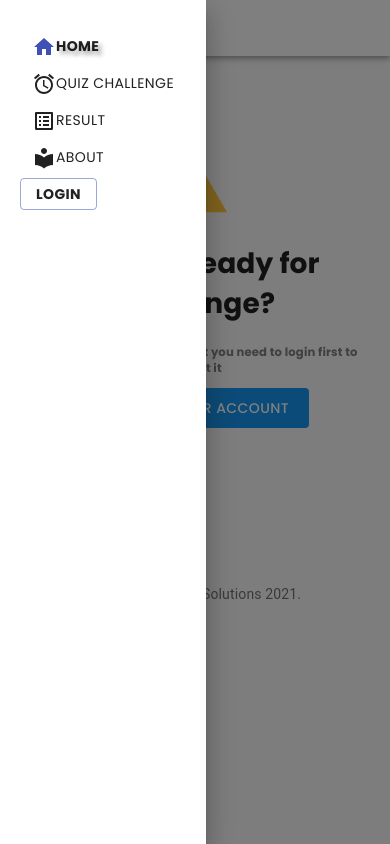
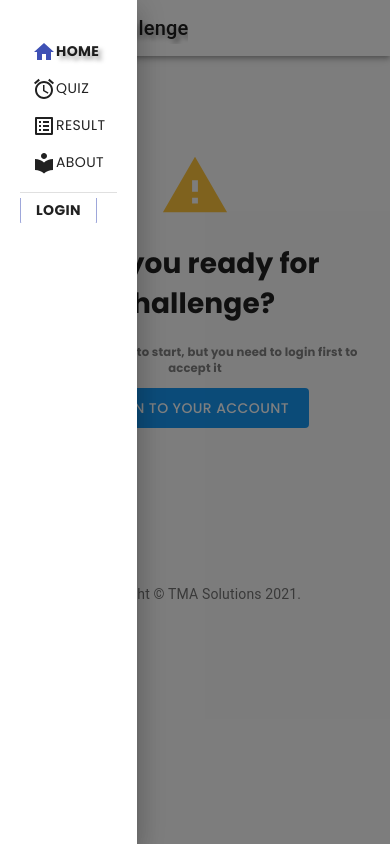
Before and after one commit to hoalaxanh123/react-fc-14, a React (Create React App) app: page / in a window 390 px wide. Both pictures are taken after a click on the button "menu". Built offline with nearby package versions, Linux system fonts and the light colour scheme; what material-ui-confirm would draw is missing.

Commit message:
Fix respomsive menu

```diff
--- a/src/components/common/responsiveMenu.tsx
+++ b/src/components/common/responsiveMenu.tsx
@@ -6,6 +6,7 @@ import { LINK_URL, LOGGED, ROLE } from '../../constants';
 import { myStyle } from '../../styles';
 import CustomNavLink from '../custom/customLink';
 import UserMenu from './userMenu';
+import Divider from '@material-ui/core/Divider';
 
 export const MyResponsiveMenu: React.FC = () => {
     const classes = myStyle();
@@ -43,7 +44,6 @@ export const MyResponsiveMenu: React.FC = () => {
             </RouterLink>
         </>
     );
-    console.log('state.mobileView :>> ', state.mobileView);
     const LoginOrLogoutComponent = logged ? <UserMenu isUsingMobile={state.mobileView} /> : LinkToLogin;
     const LinkToManagement =
         role !== 'admin' ? null : (
@@ -53,7 +53,7 @@ export const MyResponsiveMenu: React.FC = () => {
         return (
             <Toolbar className={classes.toolbar}>
                 {logoElement}
-                {getMenuForMobileView()}
+                {getMenuForDesktopView()}
             </Toolbar>
         );
     };
@@ -83,7 +83,7 @@ export const MyResponsiveMenu: React.FC = () => {
                         onClose: handleDrawerClose,
                     }}
                 >
-                    <div className={classes.drawerContainer}>{getMenuForDesktopView()}</div>
+                    {getMenuForMobileView()}
                 </Drawer>
 
                 <div>{logoElement}</div>
@@ -91,14 +91,15 @@ export const MyResponsiveMenu: React.FC = () => {
         );
     };
 
-    const getMenuForDesktopView = () => {
+    const getMenuForMobileView = () => {
         return (
+            <div className={classes.menuResponsiveMobileContainer}>
                 <ul className={classes.menuResponsiveMobile}>
                     <li>
                         <CustomNavLink to={LINK_URL.homepage} label={'Home'} activeOnlyWhenExact={true} />
                     </li>
                     <li>
-                    <CustomNavLink to={LINK_URL.quiz} label="Quiz challenge" activeOnlyWhenExact={false} />
+                        <CustomNavLink to={LINK_URL.quiz} label="Quiz" activeOnlyWhenExact={false} />
                     </li>
                     <li>
                         <CustomNavLink to={LINK_URL.result} label="Result" activeOnlyWhenExact={false} />
@@ -107,8 +108,12 @@ export const MyResponsiveMenu: React.FC = () => {
                         <CustomNavLink to={LINK_URL.about} label="About" activeOnlyWhenExact={false} />
                     </li>
                     <li>{LinkToManagement}</li>
+                    <li>
+                        <Divider />
+                    </li>
                     <li>{LoginOrLogoutComponent}</li>
                 </ul>
+            </div>
         );
     };
 
@@ -120,7 +125,7 @@ export const MyResponsiveMenu: React.FC = () => {
         </Typography>
     );
 
-    const getMenuForMobileView = () => {
+    const getMenuForDesktopView = () => {
         return (
             <>
                 <nav>
--- a/src/styles/index.tsx
+++ b/src/styles/index.tsx
@@ -265,10 +265,18 @@ export const myStyle = makeStyles((theme) => ({
             },
         },
     },
+    menuResponsiveMobileContainer: {},
     menuResponsiveMobile: {
+        textAlign: 'left',
+        padding: '20px',
         '&>li': {
             listStyleType: 'none',
             marginTop: '5px',
+            textAlign: 'justify',
+            margin: '0 auto',
+            whiteSpace: 'nowrap',
+            overflow: 'hidden',
+            textOverflow: 'ellipsis',
         },
     },
     menuHeader: {
--- a/src/views/403.tsx
+++ b/src/views/403.tsx
@@ -10,7 +10,7 @@ const Forbidden: React.FC = () => {
 
     return (
         <Container maxWidth="lg" component="main" className={classes.errorPage}>
-            <img src="403.png" />
+            <img src="403.png" width="85%" />
             <h2>An error occurred when we tried to process your request !</h2>
             <Link to={LINK_URL.homepage} className={classes.buttonLink}>
                 go back to home
--- a/src/views/404.tsx
+++ b/src/views/404.tsx
@@ -9,7 +9,7 @@ const NotFound: React.FC = () => {
     const classes = myStyle();
     return (
         <Container maxWidth="lg" className={classes.errorPage}>
-            <img src="404.png" width={'65%'} />
+            <img src="404.png" width={'65%'} alt="404 logo" />
             <h2>Sorry, the resource that you looking for no longer exist</h2>
             <Link to={LINK_URL.homepage} className={classes.buttonLink}>
                 go back to home
```
Lines whose indentation alone changed are shown as unchanged.
